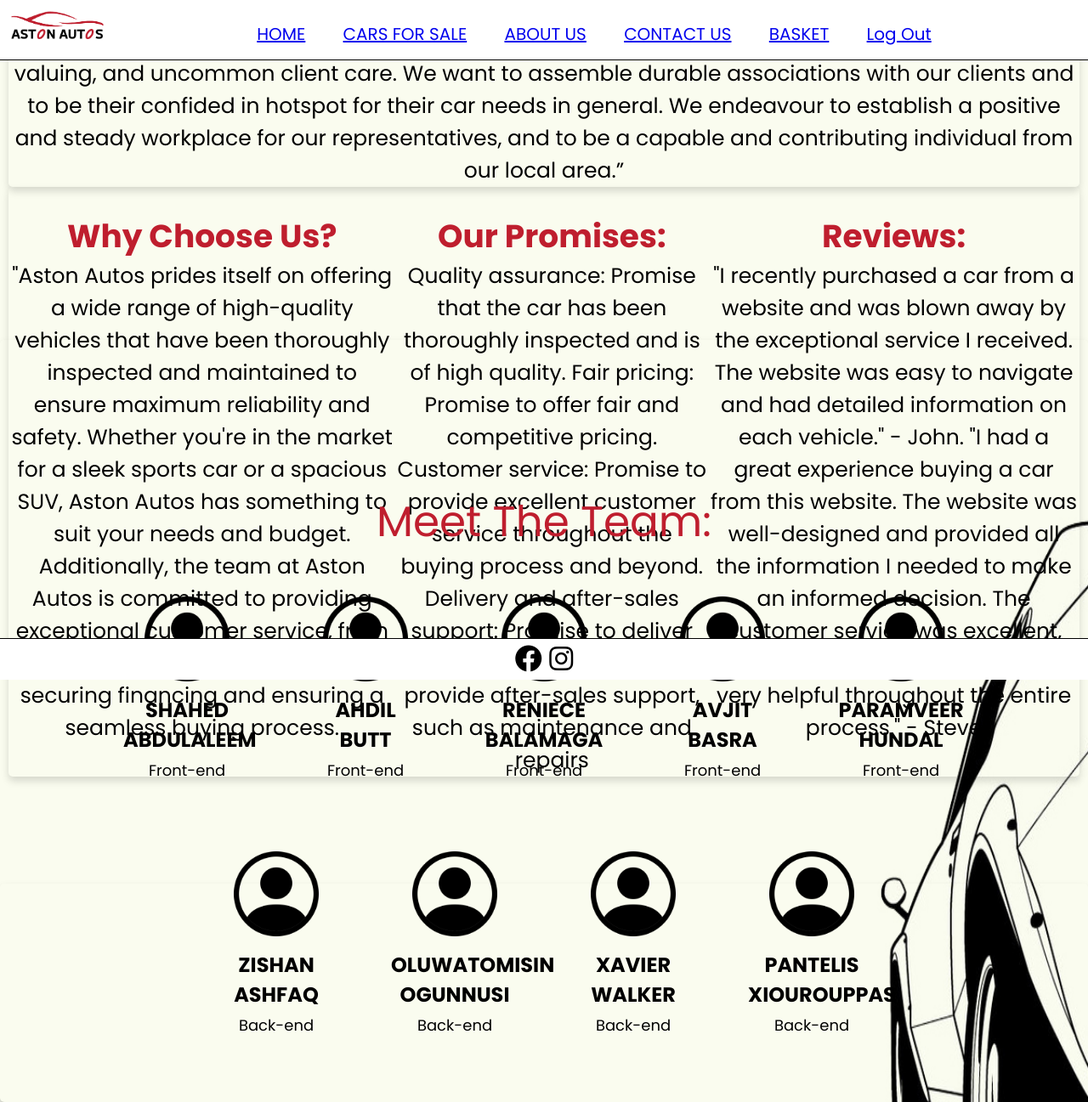
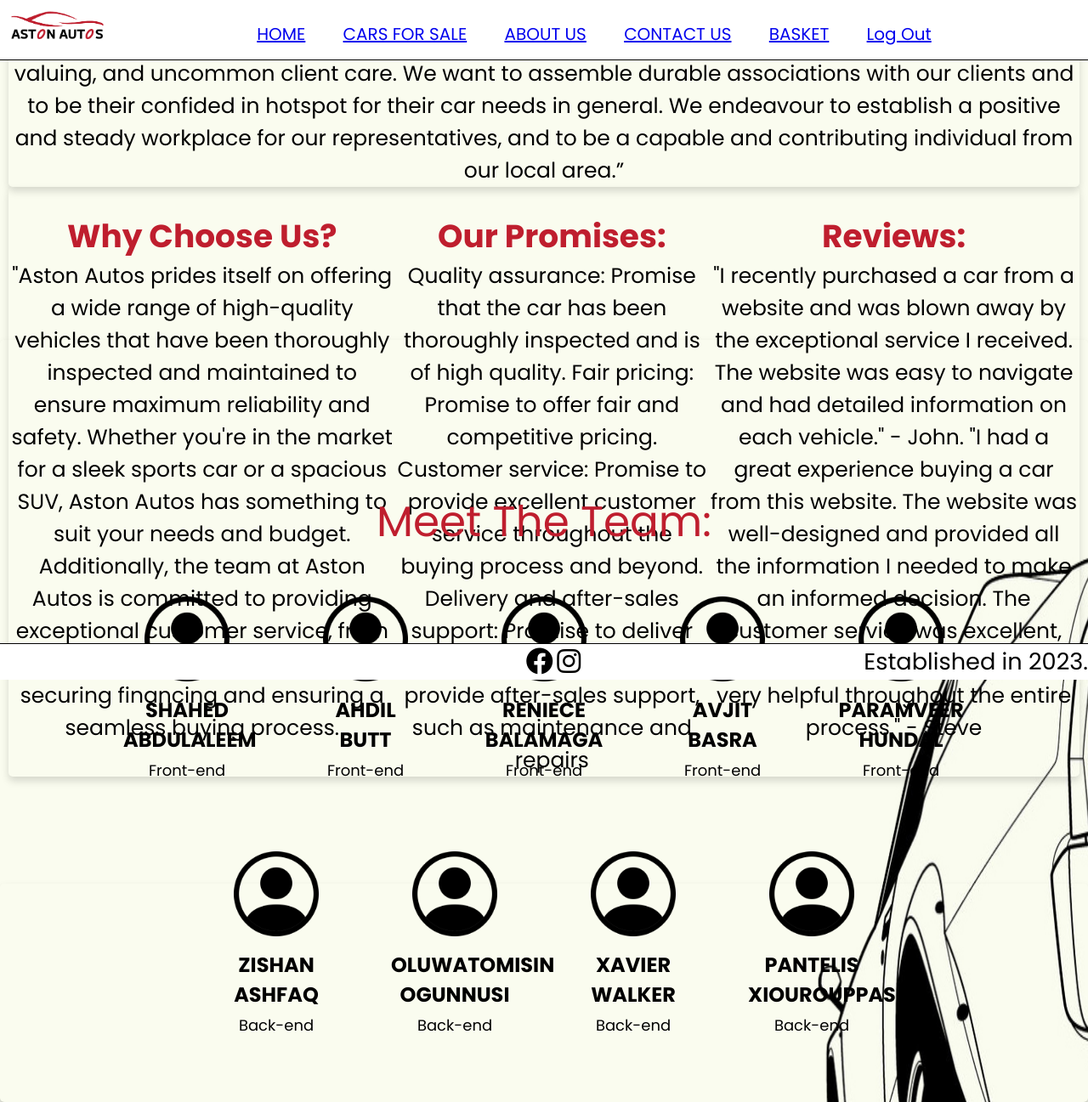
Before and after one commit to zishvn1/TP-20-02-2023, a PHP site: page /aboutus.php in a window 1280 px wide. Shown: the whole page at 85% size. Run offline with PHP 8.4, Linux system fonts and the light colour scheme; the visitor is signed in with stand-in values (Sample User, id 1); some libraries are stand-ins or nearby versions.

Commit message:
better footer

```diff
--- a/AstonAutosV3/aboutus.php
+++ b/AstonAutosV3/aboutus.php
@@ -20,8 +20,9 @@ if (!isset($_SESSION['id'])) {
 <style>
     body {
         background-image: url("images/backgroundAboutUs.jpg");
-        background-size: 140% 200%;
+        background-size: 130% 220%;
     }
+
     .maintitle {
         font-size: 70px;
         text-align: center;
--- a/AstonAutosV3/footer.php
+++ b/AstonAutosV3/footer.php
@@ -11,15 +11,35 @@
 
 <style>
     .footer {
+        font-family: "Franklin Gothic Medium", "Arial Narrow", Arial, sans-serif;
         position: fixed;
         left: 0;
         bottom: 0;
         width: 100%;
         background-color: white;
         text-align: center;
-        font-size: 2em;
         border-top: 1px solid black;
         z-index: 200;
+        display: flex;
+        justify-content: space-between;
+        align-items: center;
+    }
+
+    .footer i {
+        font-size: 2em;
+    }
+
+    .footer span {
+        font-size: 1.7em;
+    }
+
+
+
+    .footer-icons {
+        width: 150px;
+        margin: 0 auto;
+        margin-left: 45%;
+        text-align: center;
     }
 
     .fa-facebook {
@@ -41,11 +61,15 @@
 
 <body>
 
-<div class="footer">
-    <a href="https://www.facebook.com"><i class="fa-brands fa-facebook"></i></a>
-    <a href="https://www.instagram.com/astonautos/"><i class="fa-brands fa-instagram"></i></a>
-</div>
-
+    <div class="footer">
+        <div class="footer-icons">
+            <a href="https://www.facebook.com"><i class="fa-brands fa-facebook"></i></a>
+            <a href="https://www.instagram.com/astonautos/"><i class="fa-brands fa-instagram"></i></a>
+        </div>
+        <div>
+            <span>Established in 2023.</span>
+        </div>
+    </div>
 </body>
 
 </html>
```
